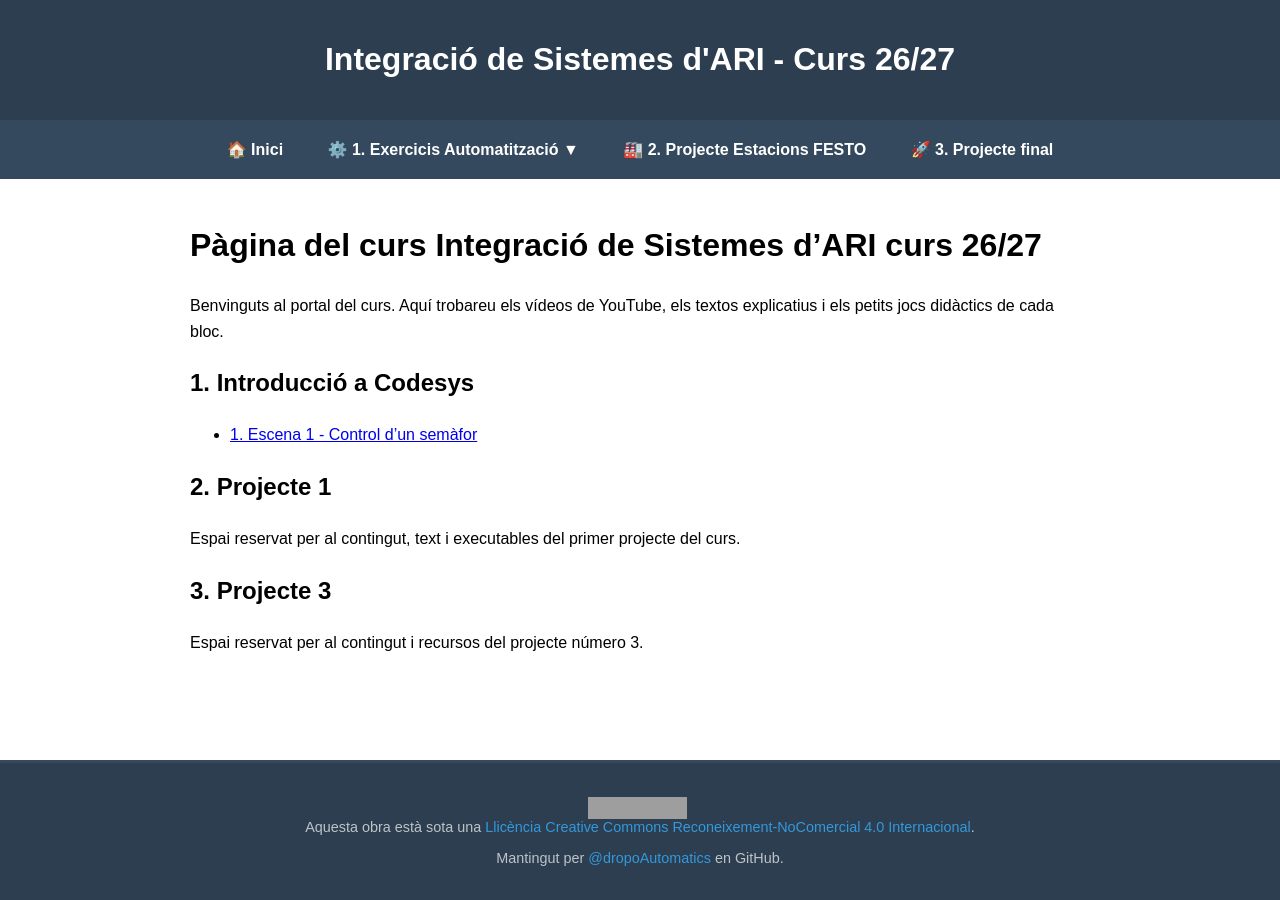
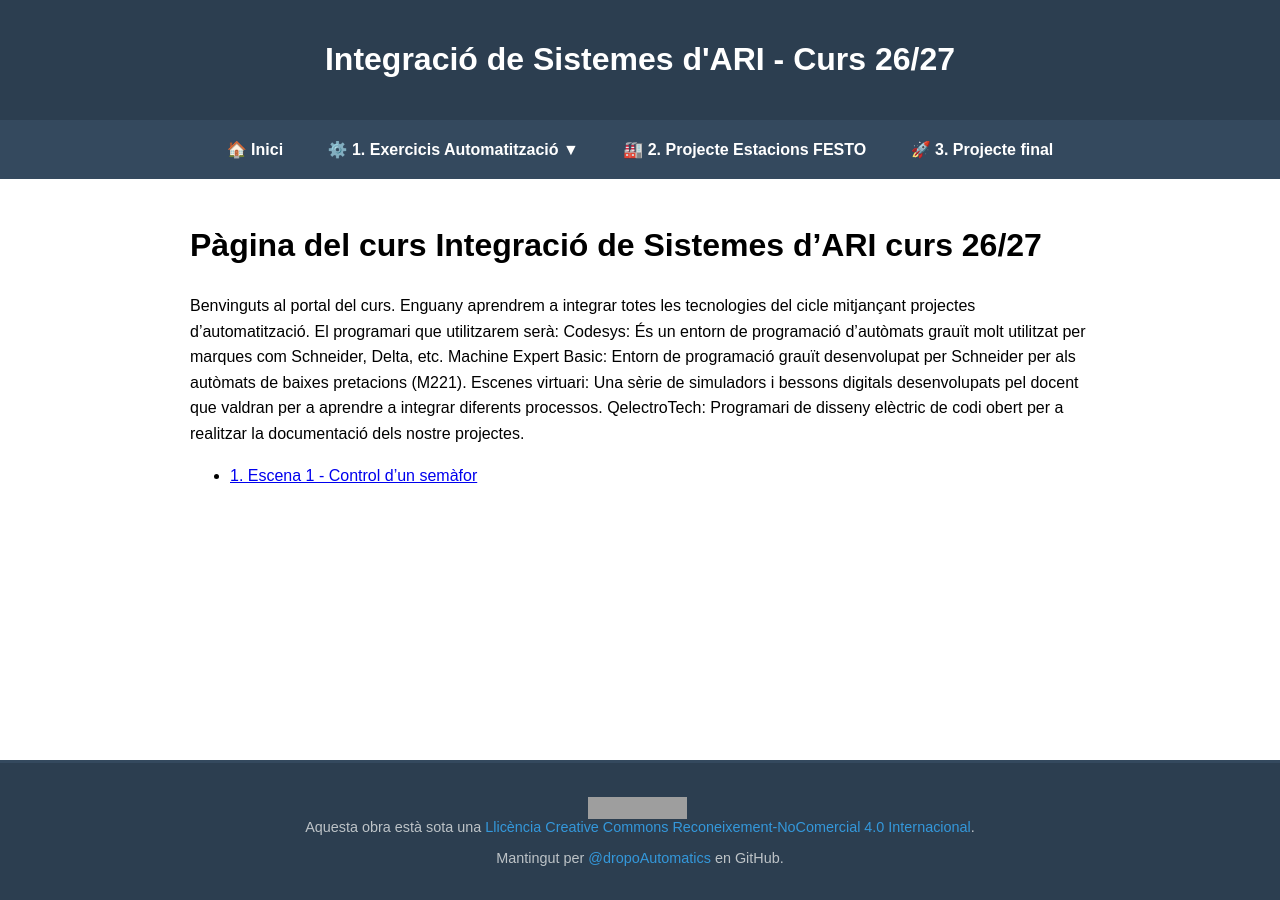
Before and after one commit to dropoAutomatics/integracio-ari, a Jekyll site: the page built from index.md, in a window 1280 px wide. Built offline with Jekyll 4.4.1, drawn with Linux system fonts in a browser that asks for light colours; our own code applies the rules of GitHub Pages for plain Markdown files; grey boxes are pictures that could not be loaded.

Commit message:
Update index.md

```diff
--- a/index.md
+++ b/index.md
@@ -3,14 +3,12 @@ layout: default
 ---
 # Pàgina del curs Integració de Sistemes d'ARI curs 26/27
 
-Benvinguts al portal del curs. Aquí trobareu els vídeos de YouTube, els textos explicatius i els petits jocs didàctics de cada bloc.
-
-## 1. Introducció a Codesys
+Benvinguts al portal del curs.
+Enguany aprendrem a integrar totes les tecnologies del cicle mitjançant projectes d'automatització.
+El programari que utilitzarem serà:
+  Codesys: És un entorn de programació d'autòmats grauït molt utilitzat per marques com Schneider, Delta, etc.
+  Machine Expert Basic: Entorn de programació grauït desenvolupat per Schneider per als autòmats de baixes pretacions (M221).
+  Escenes virtuari: Una sèrie de simuladors i bessons digitals desenvolupats pel docent que valdran per a aprendre a integrar diferents processos.
+  QelectroTech: Programari de disseny elèctric de codi obert per a realitzar la documentació dels nostre projectes.
 
 * [1. Escena 1 - Control d'un semàfor](semafor.html)
-
-## 2. Projecte 1
-Espai reservat per al contingut, text i executables del primer projecte del curs.
-
-## 3. Projecte 3
-Espai reservat per al contingut i recursos del projecte número 3.
```
